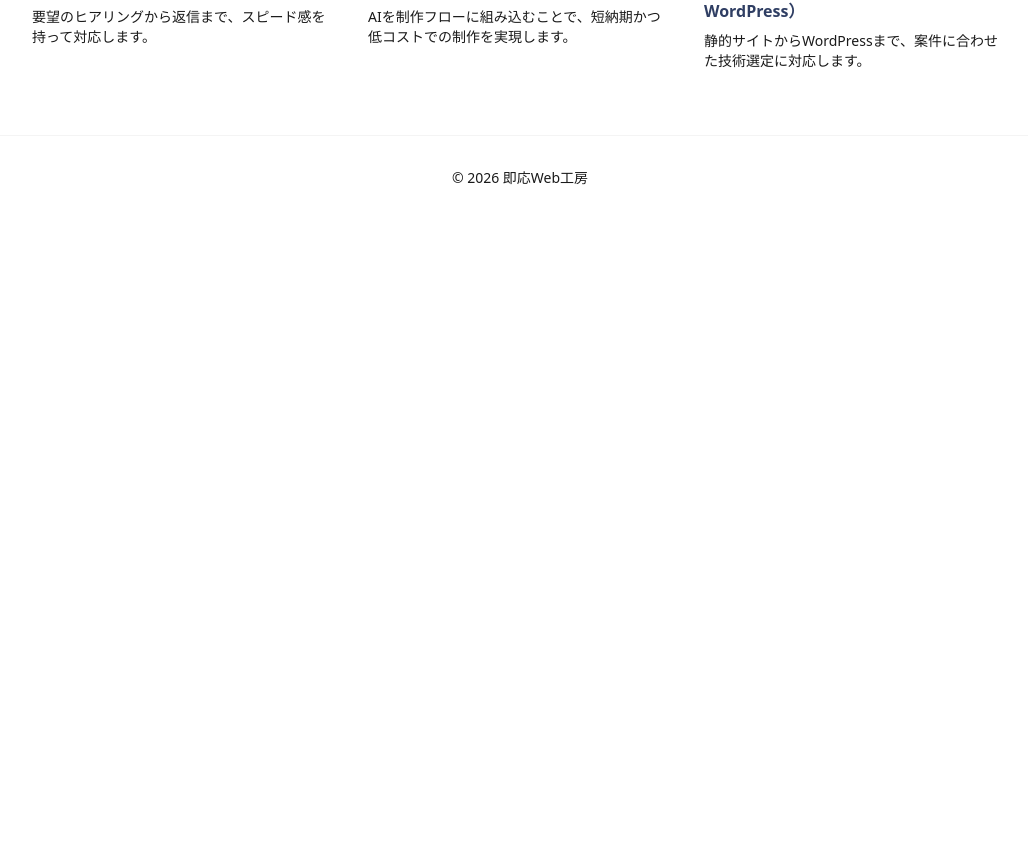
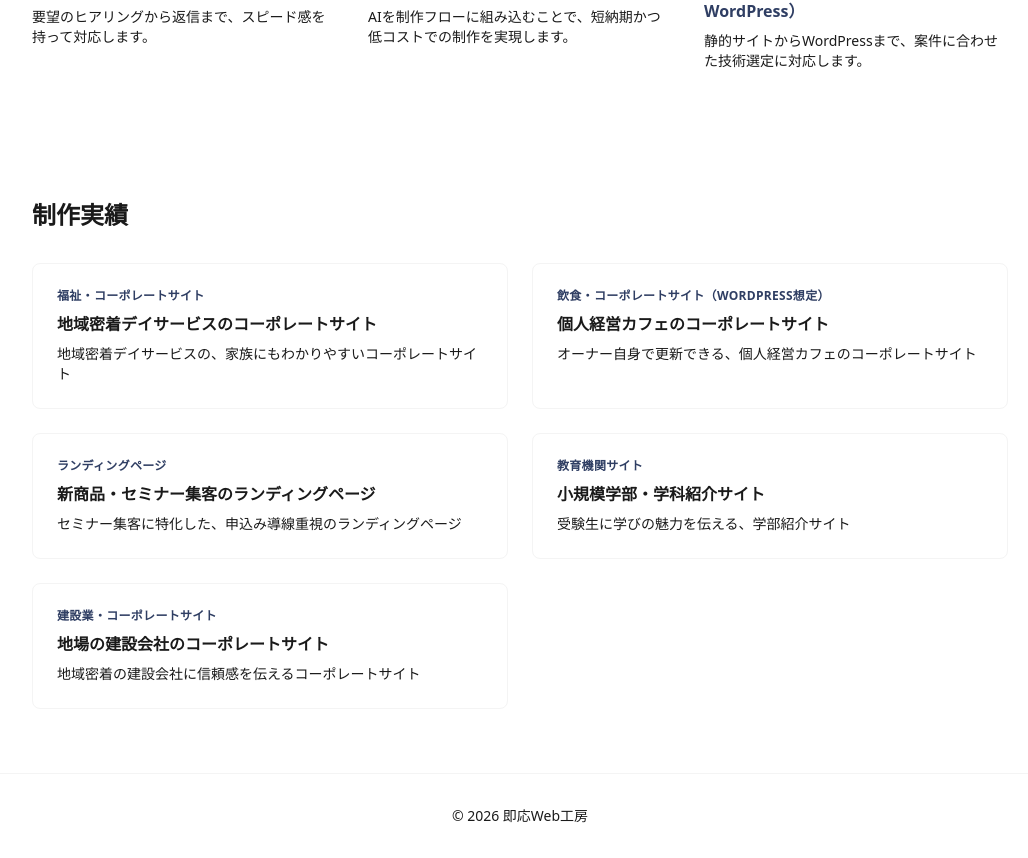
Before and after one commit to ksmrenasciment/sokuou-web-koubou-portfolio, a Next.js app: page / in a window 1280 px wide. Shown: the part 800-1658 px from the top of the page, without its empty margins (120-1148 px from the left). Before the commit the page ends 1020 px from the top, so only its background shows below. Built offline with nearby package versions, Linux system fonts and the light colour scheme.

Commit message:
feat: add works summary section linking to case studies

```diff
--- a/app/page.tsx
+++ b/app/page.tsx
@@ -1,6 +1,7 @@
 import Hero from '@/components/Hero';
 import AboutSection from '@/components/AboutSection';
 import StrengthsSection from '@/components/StrengthsSection';
+import WorksSummary from '@/components/WorksSummary';
 
 export default function HomePage() {
   return (
@@ -8,6 +9,7 @@ export default function HomePage() {
       <Hero />
       <AboutSection />
       <StrengthsSection />
+      <WorksSummary />
     </main>
   );
 }
--- /dev/null
+++ b/components/WorkCard.tsx
@@ -0,0 +1,17 @@
+import Link from 'next/link';
+import type { Work } from '@/lib/works';
+
+export default function WorkCard({ work }: { work: Work }) {
+  return (
+    <Link
+      href={`/works/${work.slug}`}
+      className="block rounded-lg border border-base-gray p-6 transition hover:border-accent-indigo"
+    >
+      <p className="text-xs font-semibold uppercase tracking-wide text-accent-indigo">
+        {work.category}
+      </p>
+      <h3 className="mt-2 font-semibold text-base-charcoal">{work.title}</h3>
+      <p className="mt-2 text-sm text-base-charcoal">{work.summary}</p>
+    </Link>
+  );
+}
--- /dev/null
+++ b/components/WorksSummary.tsx
@@ -0,0 +1,17 @@
+import { getAllWorks } from '@/lib/works';
+import WorkCard from './WorkCard';
+
+export default function WorksSummary() {
+  const works = getAllWorks();
+
+  return (
+    <section id="works" className="mx-auto max-w-5xl px-6 py-16">
+      <h2 className="text-2xl font-bold text-base-charcoal">制作実績</h2>
+      <div className="mt-8 grid gap-6 sm:grid-cols-2">
+        {works.map((work) => (
+          <WorkCard key={work.slug} work={work} />
+        ))}
+      </div>
+    </section>
+  );
+}
```
Also changed, not shown: 1 other file (tests, documents, lock files or other folders).
